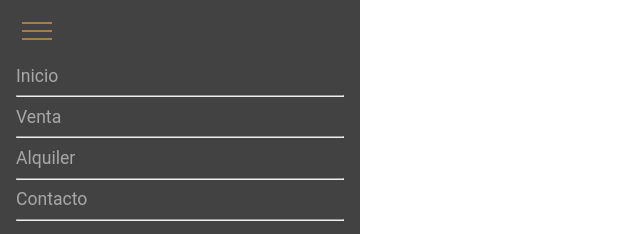
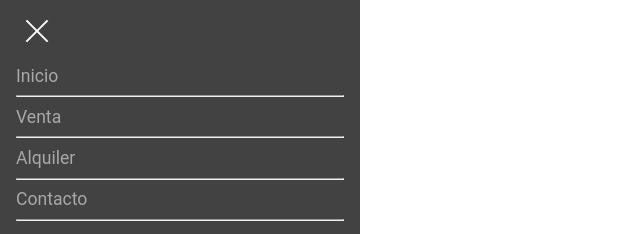
Before and after one commit to LilaPotter/Proyecto1-Web, a plain HTML site: page index.html in a window 1280 px wide. Both pictures are taken after a click on the element 37 px from the left and 31 px from the top of the page. Shown: the top 234 px of the page, 0-640 px from the left. Drawn offline with Linux system fonts and the light colour scheme; a web font is replaced by a local one.

Commit message:
transiciones burger

```diff
--- a/css/styles.css
+++ b/css/styles.css
@@ -34,13 +34,13 @@ a{
 }
 /*transforaciones*/
 
-#burger.abierto .barra.superior{
+#burger.abierto .barra.sup{
     transform:translateY(8px) rotateZ(45deg);
 }
-#burger.abierto .barra.media{
+#burger.abierto .barra.med{
     width: 0;
 }
-#burger.abierto .barra.inferior{
+#burger.abierto .barra.inf{
     transform:translateY(-8px) rotateZ(-45deg);
 }
 
@@ -53,7 +53,7 @@ a{
     top:0;
     left:-360px; /*al ppio esto estaba en 0 pero se va a desplazar, por eso se esconde con -*/
     padding-top: 40px;
-    transition: all 300ms ease-in-out;
+    transition: all 300ms ease-in-out;/*Se necesita posicionar y poner top y left para que funcione la transición*/
 }
 
 .menu.abierto{ /*esta clase se va a crear con jquery.Cuando se de click al botón burguer jquery añadirá la clase abierto*/
--- a/js/main.js
+++ b/js/main.js
@@ -1,5 +1,6 @@
 $(document).ready(function(){
     $("#burger").click(function(){
+        $("#burger").toggleClass("abierto");
         $(".menu").toggleClass("abierto");
     })
 })
```
